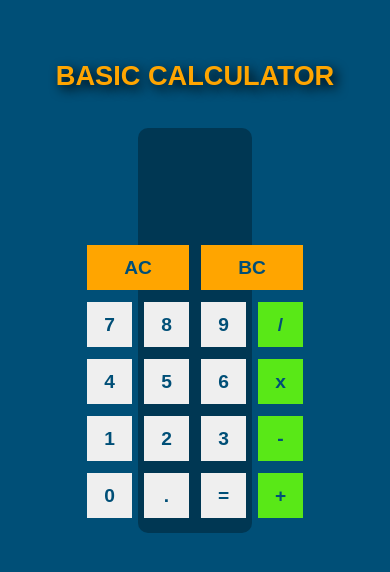
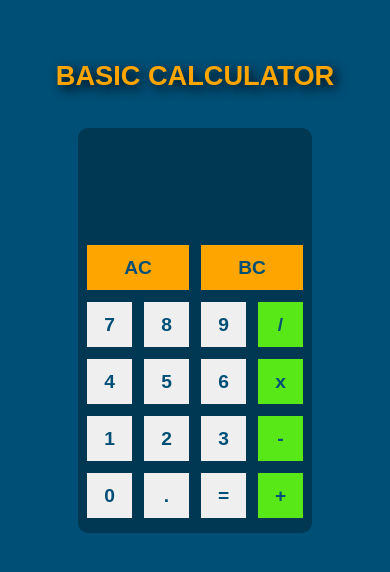
Before and after one commit to Archana-max/Calculator, a plain HTML site: page index.html in a window 390 px wide. Drawn offline with Linux system fonts and the light colour scheme.

Commit message:
Change in media Queries

```diff
--- a/style.css
+++ b/style.css
@@ -84,6 +84,7 @@ div .calc{
     background-color:#59E817;
 }
 
+
 @media screen and (max-width: 600px){
 
     body h4{
@@ -152,3 +153,9 @@ div .calc{
             min-width:24%;
         }
      }
+     @media screen and (max-width: 450px){
+        div .calc{
+            min-width:60% !important;
+        }
+
+    }
```
